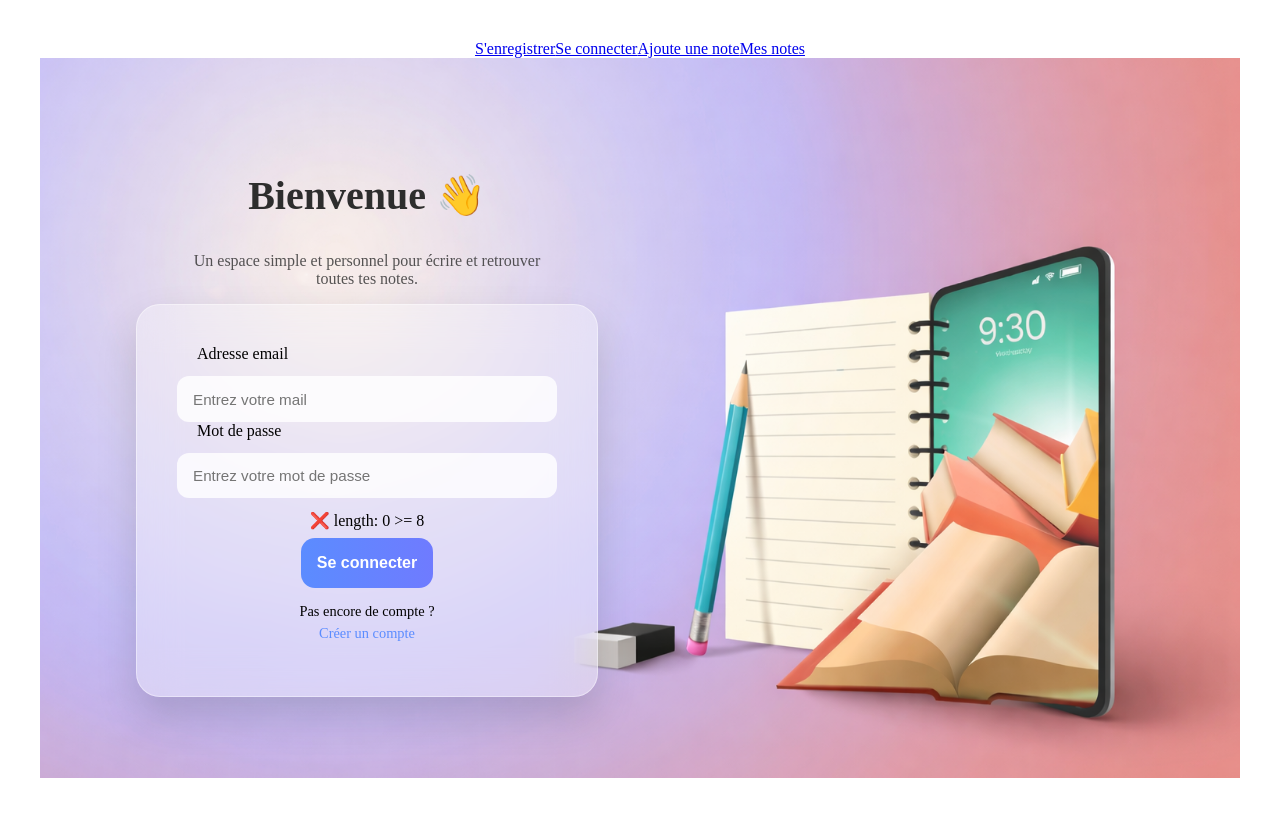
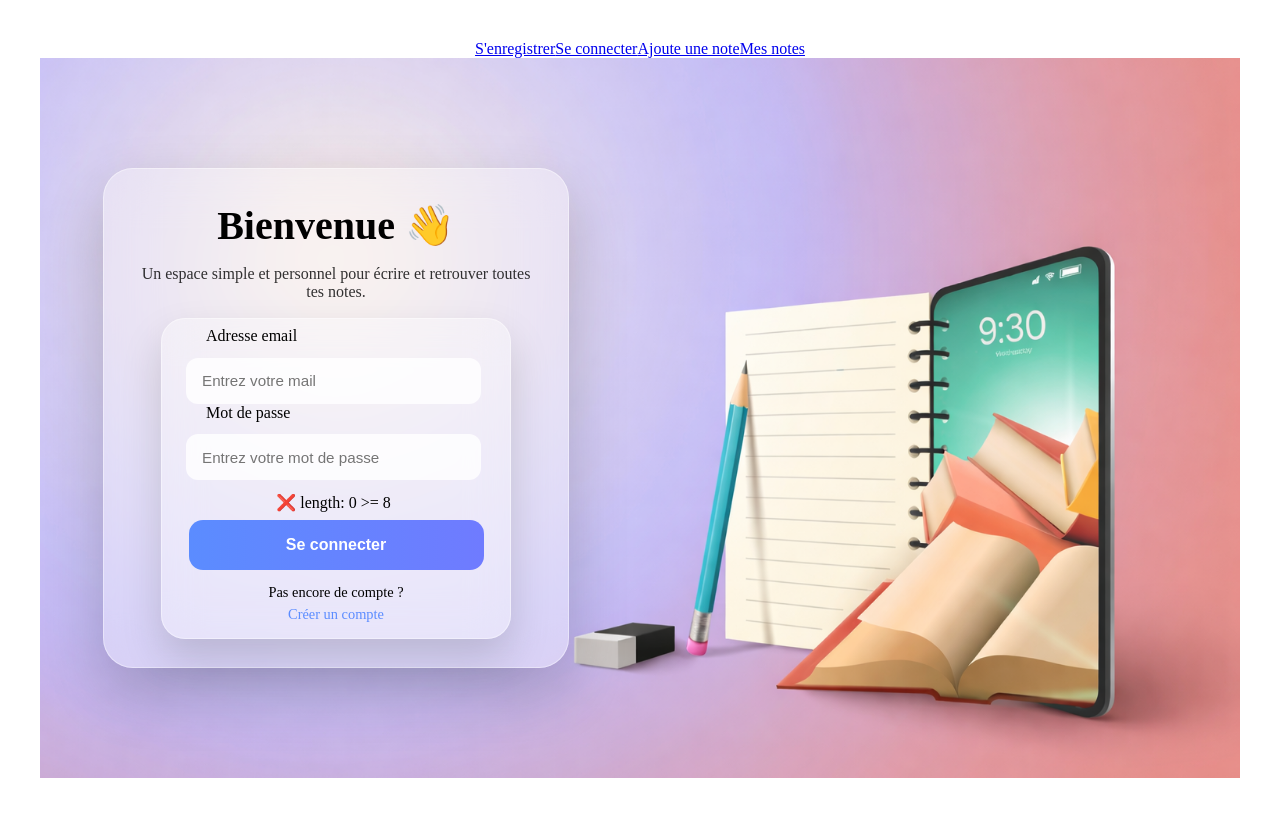
Before and after one commit to Colombine972/TravelNotes, a React (Vite) app in the folder client/: page / in a window 1280 px wide. Built offline with nearby package versions, Linux system fonts and the light colour scheme.

Commit message:
modified glasscard to register

```diff
--- a/client/src/styles/Register.css
+++ b/client/src/styles/Register.css
@@ -11,6 +11,9 @@
 }
 
 .register-form {
+    position: relative;
+    width: 400px;
+    height: 500px;
     display: flex;
     flex-direction: column;
     align-items: center;
@@ -32,13 +35,23 @@
 /* -------- CARD TEXTE -------- */
 
 .welcome-card {
-  max-width: 350px;
-  color: #2d2d2d;
+  width: 100%;
+  height: 100%;
+  padding: 0 2rem 0 2rem;
+  border-radius: 30px;
+
+  background: rgba(255, 255, 255, 0.35);
+  backdrop-filter: blur(25px);
+  border: 1px solid rgba(255, 255, 255, 0.4);
+
+  box-shadow: 0 25px 60px rgba(0, 0, 0, 0.2);
 }
+
 
 .welcome-card h1 {
   font-size: 2.5rem;
   font-weight: 700;
+  margin-bottom: 0;
 }
 
 .welcome-card p {
@@ -50,8 +63,10 @@
 /* -------- CARD FORM -------- */
 
 .login-card {
-  width: 380px;
-  padding: 2.5rem;
+    position: absolute;
+    top : 30%;
+  width: 300px;
+  padding: 0.5rem 1.5rem 0 1.5rem;
   border-radius: 24px;
 
   background: rgba(255, 255, 255, 0.35);
@@ -61,6 +76,7 @@
   border: 1px solid rgba(255, 255, 255, 0.4);
 
   box-shadow: 0 20px 40px rgba(0, 0, 0, 0.15);
+  z-index: 2;
 }
 
 /* -------- FORM -------- */
@@ -75,6 +91,7 @@
   display: flex;
   flex-direction: column;
   gap: 0.8rem;
+  width: 295px;
 }
 
 .input-group label {
@@ -102,7 +119,7 @@
   border-radius: 14px;
   border: none;
   cursor: pointer;
-
+    width: 295px;
   font-weight: 600;
   font-size: 1rem;
   color: white;
```
